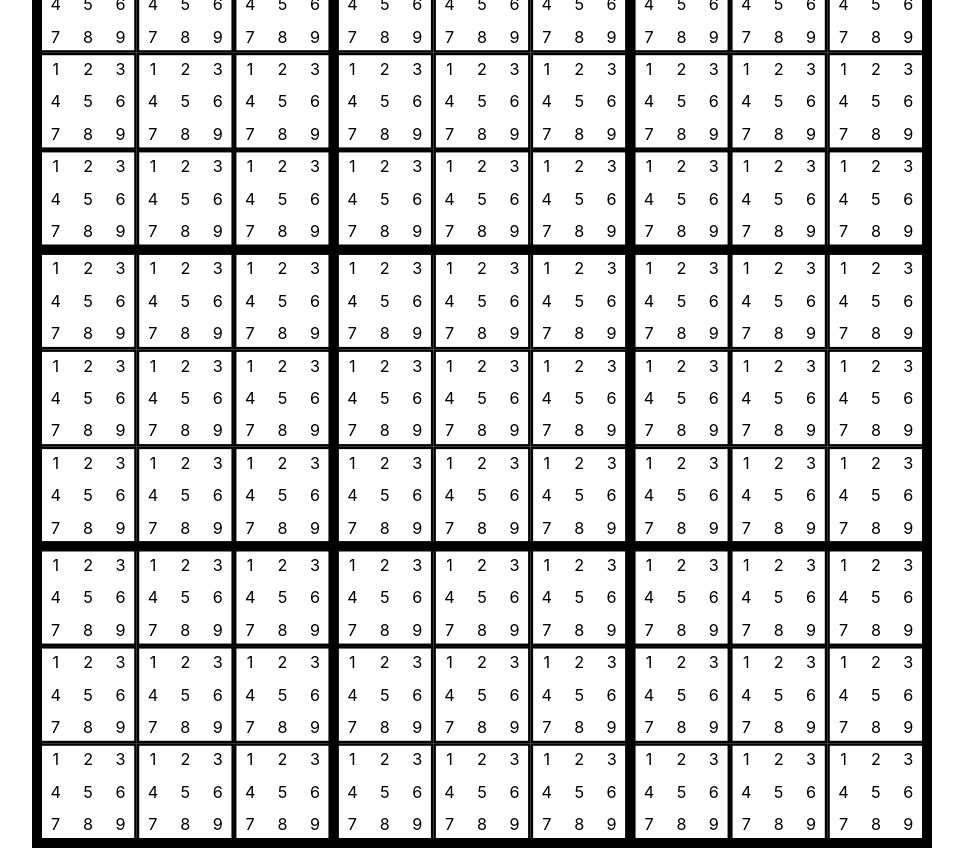
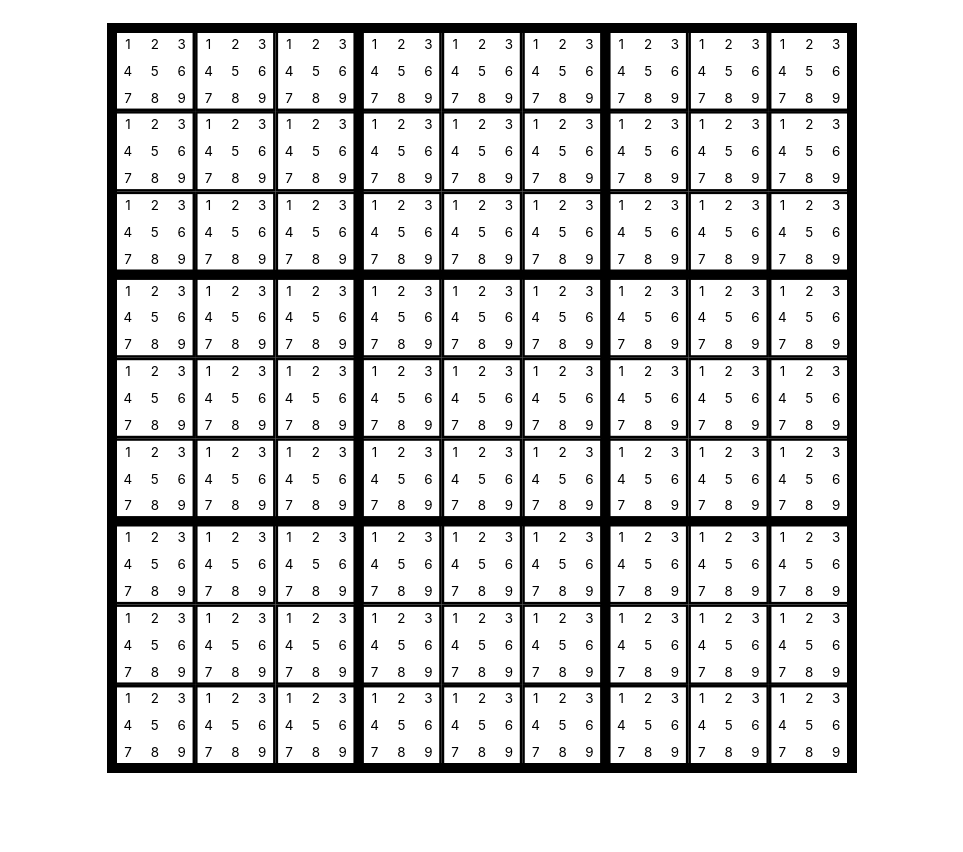
Before and after one commit to bliepp/sudoku-react, a React (Create React App) app: page / in a window 1280 px wide. Shown: the whole page, without its empty margins (158-1121 px from the left). After the commit the page ends 800 px from the top, so only its background shows below. Built offline with nearby package versions, Linux system fonts and the light colour scheme.

Commit message:
Make board size a constant

```diff
--- a/src/Board.js
+++ b/src/Board.js
@@ -6,9 +6,11 @@ export default function Board({ sidelength, strokeWidth }){
     sidelength = sidelength || 9;
     strokeWidth = strokeWidth || 0;
 
+    const SIZE = 750;
+
     const blockLength = Math.sqrt(sidelength);
     const cellOffset = 0.75*strokeWidth;
-    const cellSize = (900 - 2*cellOffset - 0.5*(blockLength - 1)*strokeWidth)/sidelength;
+    const cellSize = (SIZE - 2*cellOffset - 0.5*(blockLength - 1)*strokeWidth)/sidelength;
 
     const [cells, setCells] = useState([]);
     useMemo(() => {
@@ -64,7 +66,7 @@ export default function Board({ sidelength, strokeWidth }){
     }
 
     return (
-        <svg viewBox="0 0 900 900" width={900} height={900}>
+        <svg viewBox={`0 0 ${SIZE} ${SIZE}`} width={SIZE} height={SIZE}>
             {
                 cells.map((value, index) => {
                     const [x, y] = index2coord(index);
@@ -82,7 +84,7 @@ export default function Board({ sidelength, strokeWidth }){
             }
             <rect className="OuterBorder"
                 x={strokeWidth/2} y={strokeWidth/2}
-                width={900 - strokeWidth} height={900 - strokeWidth}
+                width={SIZE - strokeWidth} height={SIZE - strokeWidth}
                 stroke="black" strokeWidth={strokeWidth} fill="None"
             />
             {
@@ -92,12 +94,12 @@ export default function Board({ sidelength, strokeWidth }){
                         <Fragment key={value}>
                             <line className="ThickLines"
                                 x1={cellOffset + no*blockLength*cellSize + value*0.5*strokeWidth + 0.25*strokeWidth} y1={0}
-                                x2={cellOffset + no*blockLength*cellSize + value*0.5*strokeWidth + 0.25*strokeWidth} y2={900}
+                                x2={cellOffset + no*blockLength*cellSize + value*0.5*strokeWidth + 0.25*strokeWidth} y2={SIZE}
                                 stroke="black" strokeWidth={strokeWidth}
                             />
                             <line className="ThickLines"
                                 x1={0} y1={cellOffset + no*blockLength*cellSize + value*0.5*strokeWidth + 0.25*strokeWidth}
-                                x2={900} y2={cellOffset + no*blockLength*cellSize + value*0.5*strokeWidth + 0.25*strokeWidth}
+                                x2={SIZE} y2={cellOffset + no*blockLength*cellSize + value*0.5*strokeWidth + 0.25*strokeWidth}
                                 stroke="black" strokeWidth={strokeWidth}
                             />
                         </Fragment>
```
